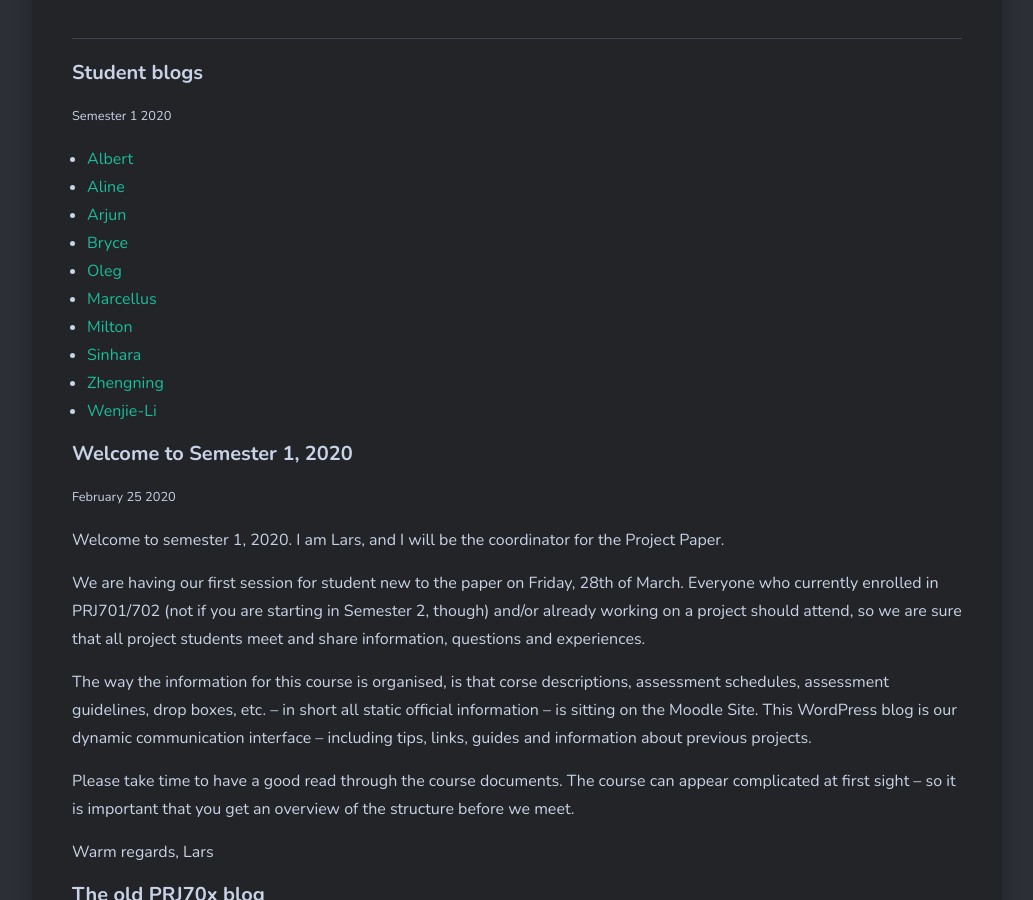
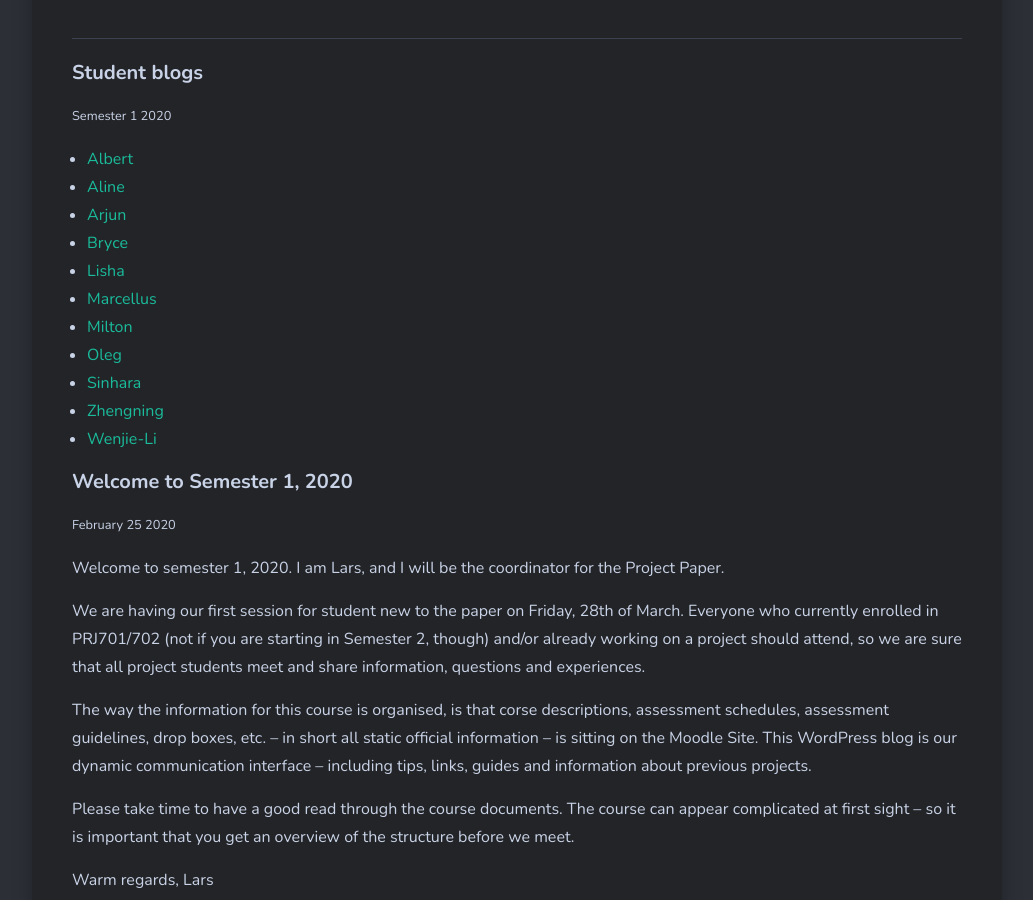
Before and after one commit to larsoliverdam/nmit, a Jekyll site: the page built from _pages/PRJ70x.md, in a window 1280 px wide and 900 px high, scrolled down 810 px. Shown: the whole window, without its empty margins (123-1156 px from the left). Built offline with Jekyll 4.4.1, drawn with Linux system fonts in a browser that asks for light colours; nearby versions of some CDN libraries; comment, search, counter and statistics services are not loaded.

```diff
--- a/_pages/PRJ70x.md
+++ b/_pages/PRJ70x.md
@@ -12,9 +12,10 @@ image: 01.jpg
 * [Aline](https://alinesproject.wordpress.com/category/prj701-702/)
 * [Arjun](https://itproject2020arjunmadhavankutty.wordpress.com/)
 * [Bryce](https://bjrowedev.github.io/projectjournal/)
-* [Oleg](https://sio2k.home.blog/prj701/)
+* [Lisha](https://graduateprj702sem1.wordpress.com/)
 * [Marcellus](http://itmarcellus.school.blog/category/prj702-it-project/)
 * [Milton](https://prj701716603981.wordpress.com/)
+* [Oleg](https://sio2k.home.blog/prj701/)
 * [Sinhara](https://prj702sinharanmit.home.blog/)
 * [Zhengning](https://prj701553549552.wordpress.com)
 * [Wenjie-Li](http://liwenjiesilver.home.blog/category/prj701/)
```
